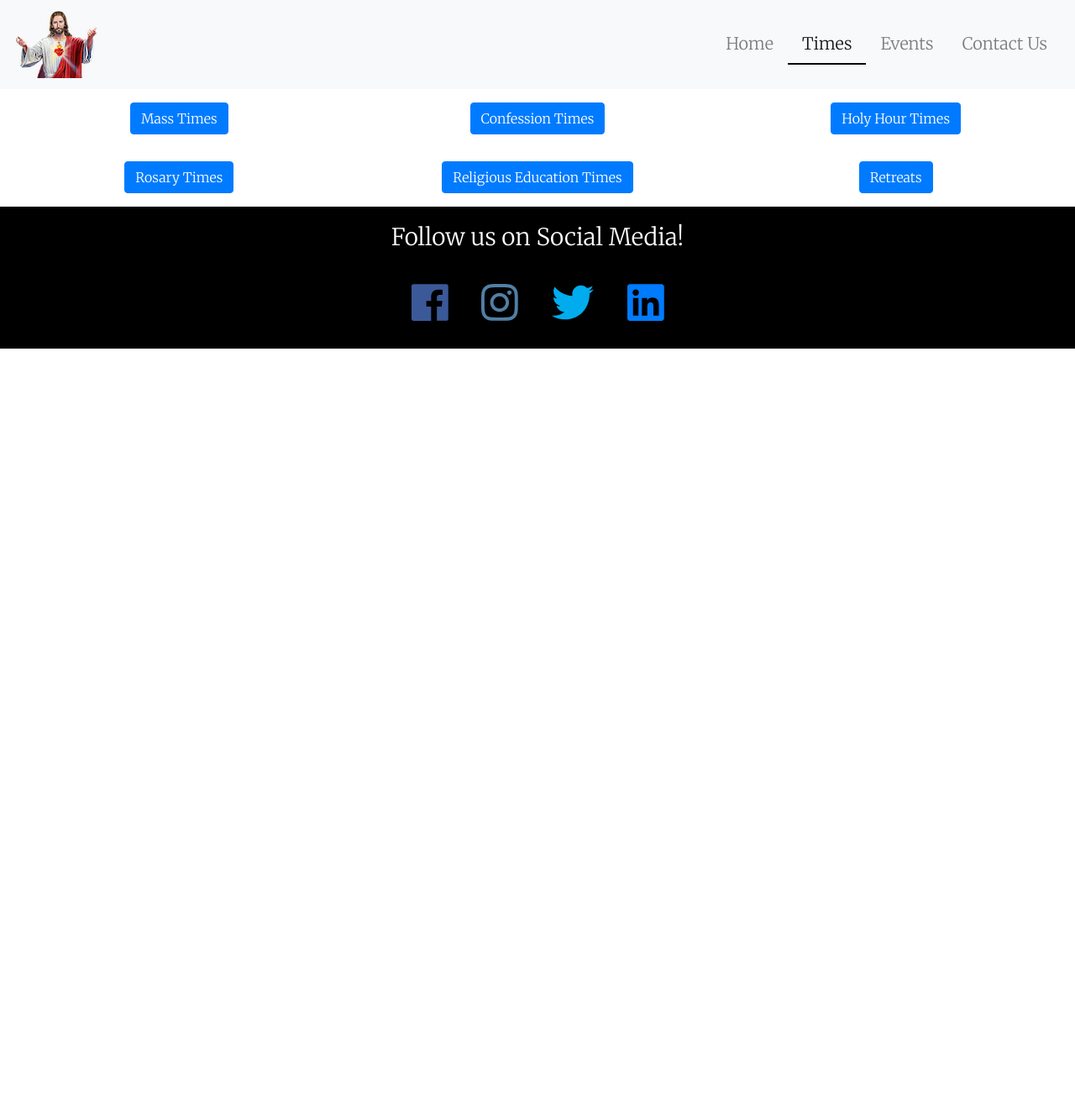
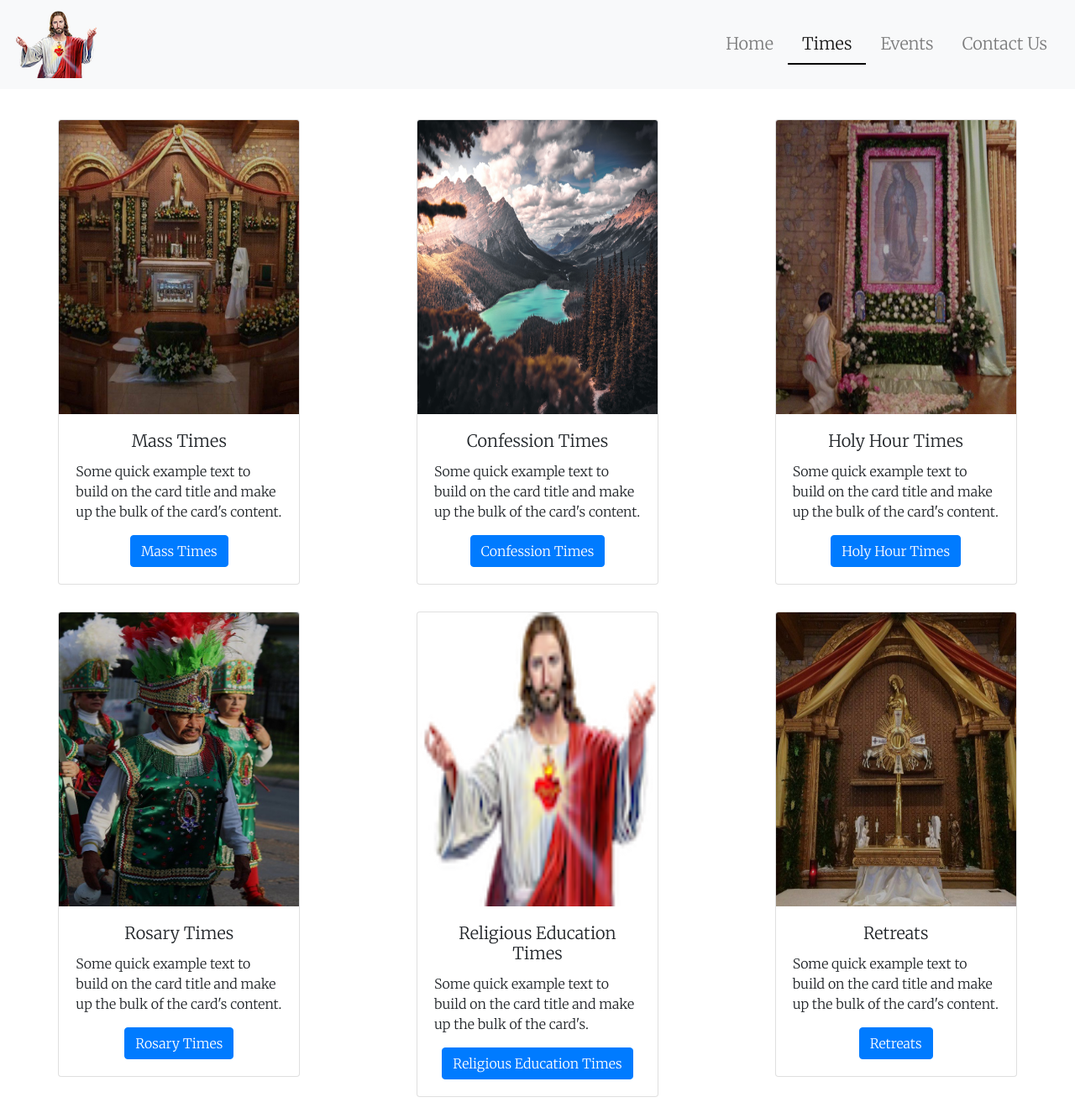
Before and after one commit to eduardogrdz/church, a plain HTML site: page masstimes.html in a window 1280 px wide. Shown: the top 1325 px of the page at 84% size. Before the commit the page ends 800 px from the top, so only its background shows below. Drawn offline with nearby package versions, Linux system fonts and the light colour scheme.

Commit message:
-added cards -cards help visualize modal buttons -added pictures formatted to the same size -modals change placement depending on the size of the screen -formatted text alignment through modals

```diff
--- a/masstimes.html
+++ b/masstimes.html
@@ -40,14 +40,24 @@
 
 
 <div class="container-fluid padding">
-<div class="row padding text-center">
+<div class="row padding text-center pad-top-bot">
 
-	<div class="col-md-4">
+	<div class="col-md-6 col-lg-4">
+		<!--card section-->
+		<div class="card" style="width: 18rem;">
+			<img class="card-img-top" src="pictures/car2.jpg" alt="Card image cap">
+			<div class="card-body">
+			  <h5 class="card-title">Mass Times</h5>
+			  <p class="card-text text-left">Some quick example text to build on the card title and make up the bulk of the card's content.</p>
 				<!-- Button trigger modal -->
 				<button type="button" class="btn btn-primary" data-toggle="modal" data-target="#exampleModalCenter">
 					<!--Change the text inside the button-->
 					Mass Times
 				</button>
+			</div>
+		</div>
+	</div>
+
 	<!-- Modal -->
 	<div class="modal fade" id="exampleModalCenter" tabindex="-1" role="dialog" aria-labelledby="exampleModalCenterTitle" aria-hidden="true">
 		<div class="modal-dialog modal-dialog-centered" role="document">
@@ -90,21 +100,30 @@
 						</li>
 					</ul>
 				</div>
-						<!-- clos button-->
+				<!-- close button-->
 				<div class="modal-footer">
 					<button type="button" class="btn btn-secondary" data-dismiss="modal">Close</button>
 				</div>
 			</div>
 		</div>
 	</div>
-	</div>
 
-	<div class="col-md-4">
+	<div class="col-md-6 col-lg-4">
+		<!--card section-->
+		<div class="card" style="width: 18rem;">
+			<img class="card-img-top" src="pictures/background_pic.jpg" alt="Card image cap">
+			<div class="card-body">
+				<h5 class="card-title">Confession Times</h5>
+				<p class="card-text text-left">Some quick example text to build on the card title and make up the bulk of the card's content.</p>
 				<!-- Button trigger modal -->
 				<button type="button" class="btn btn-primary" data-toggle="modal" data-target="#exampleModalCenter2">
 					<!--Change the text inside the button-->
 					Confession Times
 				</button>
+			</div>
+		</div>
+	</div>
+
 	<!-- Modal -->
 	<div class="modal fade" id="exampleModalCenter2" tabindex="-1" role="dialog" aria-labelledby="exampleModalCenterTitle" aria-hidden="true">
 		<div class="modal-dialog modal-dialog-centered" role="document">
@@ -147,21 +166,30 @@
 						</li>
 					</ul>
 				</div>
-					<!-- clos button-->
+				<!-- close button-->
 				<div class="modal-footer">
 					<button type="button" class="btn btn-secondary" data-dismiss="modal">Close</button>
 				</div>
 			</div>
 		</div>
 	</div>
-	</div>
 
-	<div class="col-md-4">
+	<div class="col-md-6 col-lg-4">
+		<!--card section-->
+		<div class="card" style="width: 18rem;">
+			<img class="card-img-top" src="pictures/car3.jpg" alt="Card image cap">
+			<div class="card-body">
+				<h5 class="card-title">Holy Hour Times</h5>
+				<p class="card-text text-left">Some quick example text to build on the card title and make up the bulk of the card's content.</p>
 				<!-- Button trigger modal -->
 				<button type="button" class="btn btn-primary" data-toggle="modal" data-target="#exampleModalCenter3">
 					<!--Change the text inside the button-->
 					Holy Hour Times
 				</button>
+			</div>
+		</div>
+	</div>
+
 	<!-- Modal -->
 	<div class="modal fade" id="exampleModalCenter3" tabindex="-1" role="dialog" aria-labelledby="exampleModalCenterTitle" aria-hidden="true">
 		<div class="modal-dialog modal-dialog-centered" role="document">
@@ -204,28 +232,30 @@
 						</li>
 					</ul>
 				</div>
-					<!-- clos button-->
+				<!-- close button-->
 				<div class="modal-footer">
 					<button type="button" class="btn btn-secondary" data-dismiss="modal">Close</button>
 				</div>
 			</div>
 		</div>
 	</div>
-	</div>
-</div>
-</div>
 
-	<!-- ----------------------------------------------------------------------- -->
-
-<div class="container-fluid padding">
-	<div class="row padding text-center">
-
-		<div class="col-md-4">
+		<div class="col-md-6 col-lg-4">
+			<!--card section-->
+			<div class="card" style="width: 18rem;">
+				<img class="card-img-top" src="pictures/car4.jpg" alt="Card image cap">
+				<div class="card-body">
+					<h5 class="card-title">Rosary Times</h5>
+					<p class="card-text text-left">Some quick example text to build on the card title and make up the bulk of the card's content.</p>
 					<!-- Button trigger modal -->
 					<button type="button" class="btn btn-primary" data-toggle="modal" data-target="#exampleModalCenter4">
 						<!--Change the text inside the button-->
 						Rosary Times
 					</button>
+				</div>
+			</div>
+		</div>
+
 		<!-- Modal -->
 		<div class="modal fade" id="exampleModalCenter4" tabindex="-1" role="dialog" aria-labelledby="exampleModalCenterTitle" aria-hidden="true">
 			<div class="modal-dialog modal-dialog-centered" role="document">
@@ -268,21 +298,30 @@
 							</li>
 						</ul>
 					</div>
-							<!-- clos button-->
+					<!-- close button-->
 					<div class="modal-footer">
 						<button type="button" class="btn btn-secondary" data-dismiss="modal">Close</button>
 					</div>
 				</div>
 			</div>
 		</div>
-		</div>
 
-		<div class="col-md-4">
+		<div class="col-md-6 col-lg-4">
+			<!--card section-->
+			<div class="card" style="width: 18rem;">
+				<img class="card-img-top" src="pictures/jesus.png" alt="Card image cap">
+				<div class="card-body">
+					<h5 class="card-title">Religious Education Times</h5>
+					<p class="card-text text-left">Some quick example text to build on the card title and make up the bulk of the card's.</p>
 					<!-- Button trigger modal -->
 					<button type="button" class="btn btn-primary" data-toggle="modal" data-target="#exampleModalCenter5">
 						<!--Change the text inside the button-->
 						Religious Education Times
 					</button>
+				</div>
+			</div>
+		</div>
+
 		<!-- Modal -->
 		<div class="modal fade" id="exampleModalCenter5" tabindex="-1" role="dialog" aria-labelledby="exampleModalCenterTitle" aria-hidden="true">
 			<div class="modal-dialog modal-dialog-centered" role="document">
@@ -313,21 +352,30 @@
 							</li>
 						</ul>
 					</div>
-						<!-- clos button-->
+					<!-- close button-->
 					<div class="modal-footer">
 						<button type="button" class="btn btn-secondary" data-dismiss="modal">Close</button>
 					</div>
 				</div>
 			</div>
 		</div>
-		</div>
 
-		<div class="col-md-4">
+		<div class="col-md-6 col-lg-4">
+			<!--card section-->
+			<div class="card" style="width: 18rem;">
+				<img class="card-img-top" src="pictures/santisimo.jpg" alt="Card image cap">
+				<div class="card-body">
+					<h5 class="card-title">Retreats</h5>
+					<p class="card-text text-left">Some quick example text to build on the card title and make up the bulk of the card's content.</p>
 					<!-- Button trigger modal -->
 					<button type="button" class="btn btn-primary" data-toggle="modal" data-target="#exampleModalCenter6">
 						<!--Change the text inside the button-->
 						Retreats
 					</button>
+				</div>
+			</div>
+		</div>
+
 		<!-- Modal -->
 		<div class="modal fade" id="exampleModalCenter6" tabindex="-1" role="dialog" aria-labelledby="exampleModalCenterTitle" aria-hidden="true">
 			<div class="modal-dialog modal-dialog-centered" role="document">
@@ -350,10 +398,9 @@
 							</li>
 						</ul>
 					</div>
-						<!-- clos button-->
+					<!-- close button-->
 					<div class="modal-footer">
 						<button type="button" class="btn btn-secondary" data-dismiss="modal">Close</button>
-						</div>
 					</div>
 				</div>
 			</div>
--- a/style.css
+++ b/style.css
@@ -292,3 +292,14 @@ hr{
 .btn-secondary{
   background-color: #FF605C;
 }
+/*cards*/
+.card{
+  margin: 0 auto;
+}
+.pad-top-bot{
+  padding: 20px 0 20px 0;
+}
+.card-img-top{
+  height: 350px;
+  width: 286px;
+}
```
Lines whose indentation alone changed are shown as unchanged.
